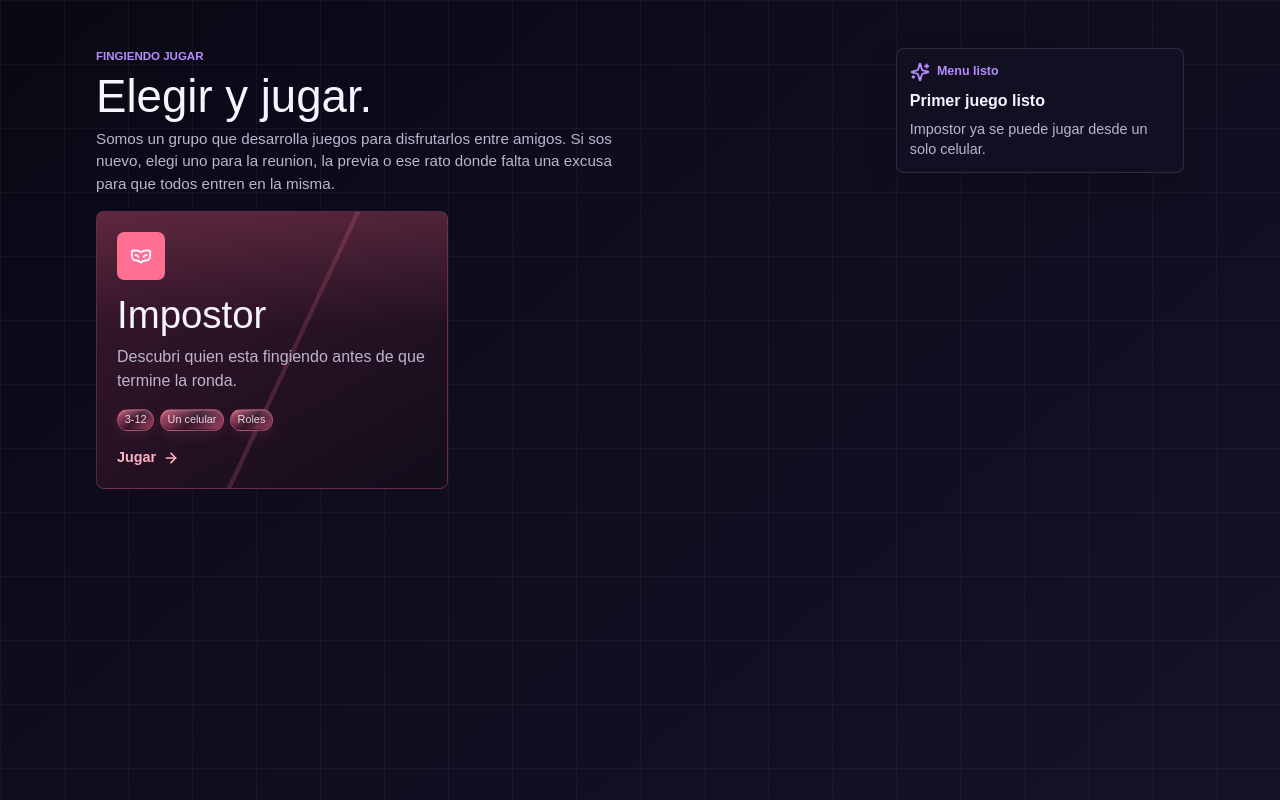
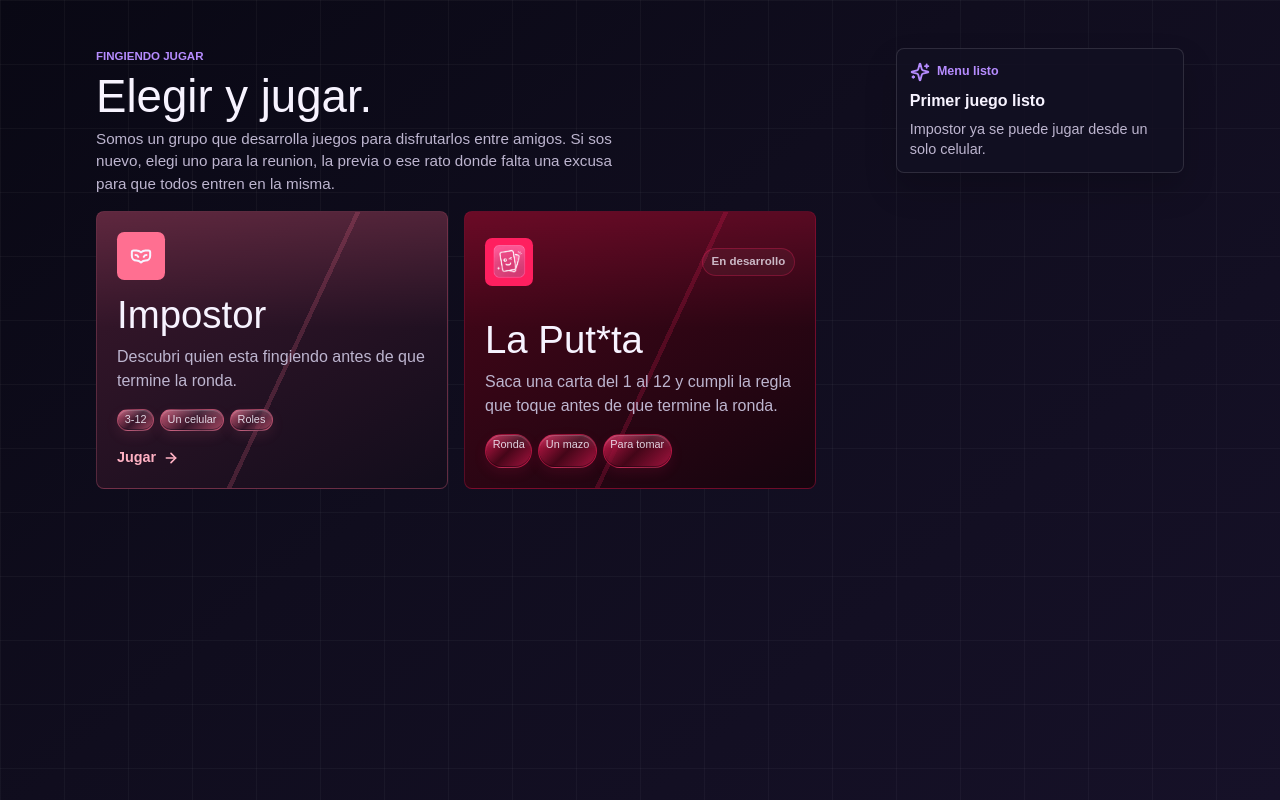
Before and after one commit to srodriguez-lefebre/fingiendo-jugar, a Next.js app: page / in a window 1280 px wide. Built offline with nearby package versions, Linux system fonts and the light colour scheme.

Commit message:
feat: add la putita placeholder card

```diff
--- a/app/globals.css
+++ b/app/globals.css
@@ -209,6 +209,14 @@ textarea {
   --game-surface-rgb: 25 18 12;
 }
 
+.game-theme--nightclub {
+  --game-accent: #ff1f5f;
+  --game-accent-strong: #ff8ab0;
+  --game-accent-rgb: 255 31 95;
+  --game-accent-dark-rgb: 76 6 26;
+  --game-surface-rgb: 21 5 15;
+}
+
 .game-card {
   position: relative;
   overflow: hidden;
@@ -271,6 +279,15 @@ textarea {
   border-radius: 0.45rem;
   color: #f7f3ff;
   background: var(--game-accent);
+}
+
+.game-card__icon img,
+.game-entry__icon img {
+  display: block;
+  width: 100%;
+  height: 100%;
+  border-radius: inherit;
+  object-fit: cover;
 }
 
 .game-card__action {
--- a/components/platform/game-card.tsx
+++ b/components/platform/game-card.tsx
@@ -1,4 +1,5 @@
 import Link from "next/link";
+import Image from "next/image";
 import { ArrowRight, Gamepad2 } from "lucide-react";
 
 import type { GameManifest } from "@/lib/platform/game-types";
@@ -16,7 +17,11 @@ export function GameCard({ game }: GameCardProps) {
       <span className="game-card__shine" aria-hidden="true" />
       <div className="game-card__top">
         <span className="game-card__icon" aria-hidden="true">
-          <GameIcon size={22} strokeWidth={2.2} />
+          {game.iconImage ? (
+            <Image src={game.iconImage.src} alt="" width={64} height={64} />
+          ) : (
+            <GameIcon size={22} strokeWidth={2.2} />
+          )}
         </span>
         {game.statusLabel ? (
           <span className="game-card__status">{game.statusLabel}</span>
--- a/components/platform/game-entry.tsx
+++ b/components/platform/game-entry.tsx
@@ -1,4 +1,5 @@
 import Link from "next/link";
+import Image from "next/image";
 import { ArrowLeft, Clock3, Gamepad2, Play } from "lucide-react";
 
 import type { GameManifest } from "@/lib/platform/game-types";
@@ -23,7 +24,11 @@ export function GameEntry({ game, startHref }: GameEntryProps) {
 
       <section className="game-entry" aria-labelledby="game-entry-title">
         <div className="game-entry__icon" aria-hidden="true">
-          <GameIcon size={28} strokeWidth={2.1} />
+          {game.iconImage ? (
+            <Image src={game.iconImage.src} alt="" width={96} height={96} />
+          ) : (
+            <GameIcon size={28} strokeWidth={2.1} />
+          )}
         </div>
 
         <div className="game-entry__content">
--- /dev/null
+++ b/games/la_putita/index.ts
@@ -0,0 +1 @@
+export { laPutitaManifest } from "./manifest";
--- /dev/null
+++ b/games/la_putita/manifest.ts
@@ -0,0 +1,22 @@
+import type { GameManifest } from "@/lib/platform/game-types";
+
+export const laPutitaManifest = {
+  id: "la_putita",
+  slug: "la_putita",
+  title: "La Put*ta",
+  shortDescription:
+    "Saca una carta del 1 al 12 y cumpli la regla que toque antes de que termine la ronda.",
+  description:
+    "Un juego de cartas y reglas para jugar en ronda. Todavia esta en desarrollo.",
+  featurePills: ["Ronda", "Un mazo", "Para tomar"],
+  statusLabel: "En desarrollo",
+  tags: [],
+  status: "coming-soon",
+  route: "/games/la_putita",
+  entryMode: "intro",
+  accent: "nightclub",
+  iconImage: {
+    src: "/games/la_putita/icon.png",
+    alt: "Icono de La Put*ta",
+  },
+} satisfies GameManifest;
--- a/games/registry.ts
+++ b/games/registry.ts
@@ -1,7 +1,8 @@
 import type { GameManifest } from "@/lib/platform/game-types";
 import { impostorManifest } from "@/games/impostor";
+import { laPutitaManifest } from "@/games/la_putita";
 
-export const games: GameManifest[] = [impostorManifest];
+export const games: GameManifest[] = [impostorManifest, laPutitaManifest];
 
 export const playableGames = games.filter((game) => game.status === "playable");
 export const visibleMenuGames = games.filter((game) => game.status !== "hidden");
```
Also changed, not shown: lib/platform/game-types.ts (+7 -1 lines), games/README.md, games/_template/README.md, games/la_putita/README.md (added), public/games/la_putita/icon.png (added).
